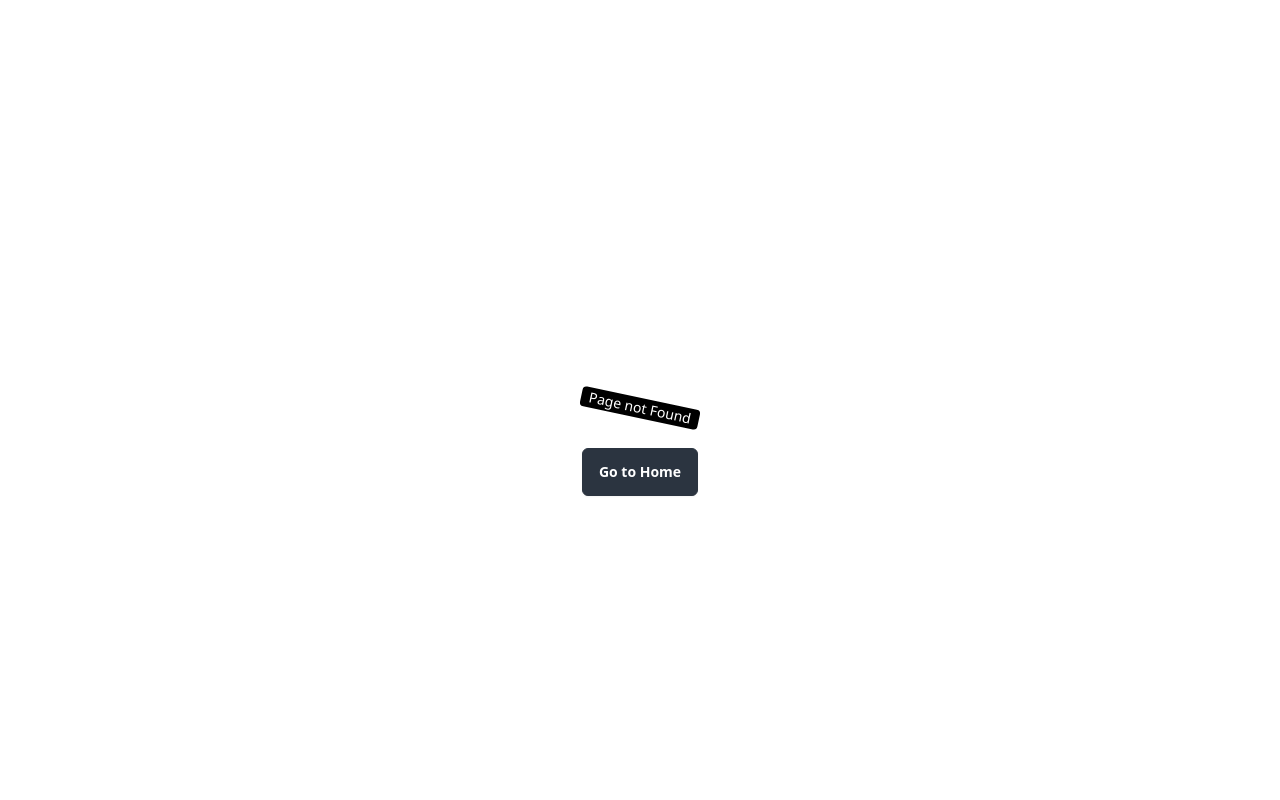
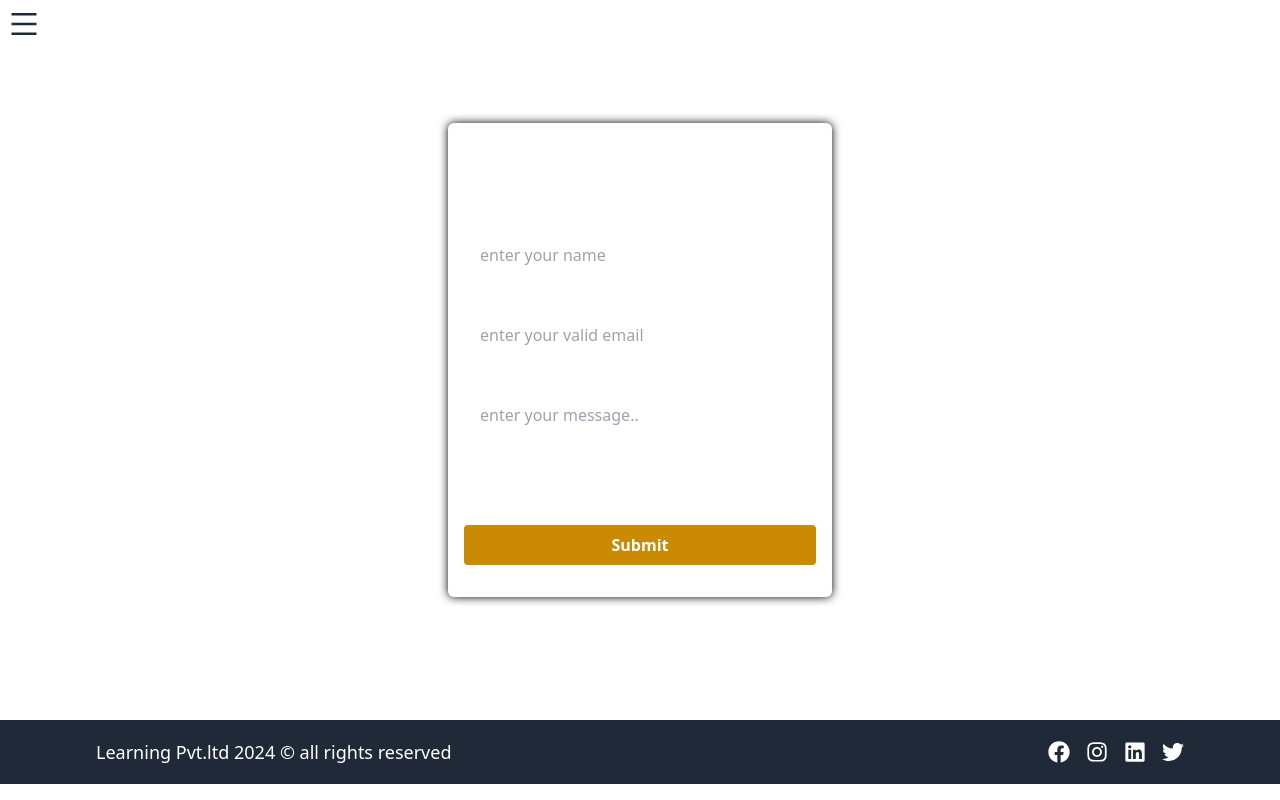
Before and after one commit to RitikY2005/lms, a React (Vite) app in the folder client/: page /contact-us in a window 1280 px wide. Before the commit this address had no page. Built offline with nearby package versions, Linux system fonts and the light colour scheme.

Commit message:
added about us page

```diff
--- a/client/src/App.jsx
+++ b/client/src/App.jsx
@@ -8,6 +8,7 @@ import ResetPassword from './Pages/ResetPassword.jsx';
 import NotFoundpage from './Pages/NotFoundpage.jsx';
 import About from './Pages/About.jsx';
 import Courses from './Pages/Courses/Courses.jsx';
+import ContactUs from './Pages/ContactUs.jsx';
 
 function App() {
 
@@ -23,6 +24,7 @@ function App() {
          <Route path='*' element={<NotFoundpage/>}/>
          <Route path="/about" element={<About/>}/>
          <Route path='/courses' element={<Courses/>}/>
+         <Route path='/contact-us' element={<ContactUs/>}/>
      </Routes>
      </>
 
--- /dev/null
+++ b/client/src/Pages/ContactUs.jsx
@@ -0,0 +1,90 @@
+import { useState } from "react";
+import HomeLayout from "../Layouts/HomeLayout.jsx";
+import toast from "react-hot-toast";
+import { isEmailValid } from "../Helpers/regExValidator";
+import { useNavigate } from "react-router-dom";
+import axiosInstance from "../Helpers/axiosInstance";
+
+function ContactUs(){
+    const navigate=useNavigate();
+
+    const [userInput,setUserInput]=useState({
+        name:"",
+        email:"",
+        message:""
+    });
+
+    function handleInputChange(e){
+        const {name,value}=e.target;
+        setUserInput({
+            ...userInput,
+            [name]:value
+        })
+    }
+
+    async function onFormSubmit(e){
+        e.preventDefault();
+
+        if(!userInput.name || !userInput.email || !userInput.message){
+            toast.error('All fields are required!');
+            return ;
+        }
+
+        if(!isEmailValid(userInput.email)){
+            toast.error("Invalid Email!");
+            return ;
+        }
+
+        const data={
+            name:userInput.name,
+            email:userInput.email,
+            message:userInput.message
+        }
+
+        const response=  axiosInstance.post('/contact-us',data);
+        await toast.promise(response,{
+            loading:"submitting...",
+            success:"Your response was submitted successfully!",
+            error:(error)=>error?.response?.data?.message
+        });
+        await response;
+        if(response?.data?.success) {
+            navigate('/');
+        }
+
+        setUserInput({
+            name:"",
+            email:"",
+            message:""
+        });
+    }
+
+    return (
+        <HomeLayout>
+            <div className="w-full h-[90vh] flex justify-center items-center text-white">
+                <div className="w-96 h-auto py-8 px-4 flex flex-col justify-center items-center space-y-4 rounded-md shadow-[0px_0px_10px_black]">
+                  <h1 className="text-3xl font-bold ">Contact Us</h1>
+                  <form onSubmit={onFormSubmit} noValidate className="w-full flex flex-col justify-start space-y-3">
+                     <div className="space-y-1">
+                        <label htmlFor="name" className="block">Name:</label>
+                        <input type="text" name="name" id="name" value={userInput.name} onChange={handleInputChange} placeholder="enter your name " className="w-full outline-none px-4 py-2 rounded-md"/>
+                     </div>
+
+                     <div className="space-y-1">
+                        <label htmlFor="email" className="block">Email:</label>
+                        <input type="Email" name="email" id="email" value={userInput.email} onChange={handleInputChange} placeholder="enter your valid email " className="w-full outline-none px-4 py-2 rounded-md"/>
+                     </div>
+
+                     <div className="space-y-1">
+                        <label htmlFor="message" className="block">Message:</label>
+                        <textarea  name="message" id="message" value={userInput.message} onChange={handleInputChange} placeholder="enter your message.. " className="w-full h-28 resize-none oveflow-y-auto outline-none px-4 py-2 rounded-md "></textarea>
+                     </div>
+                     <button type="submit" className="w-full py-2 bg-yellow-600 text-md font-bold rounded">Submit</button>
+                  </form>
+                </div>
+            </div>
+         </HomeLayout>
+    );
+}
+
+export default ContactUs;
```
